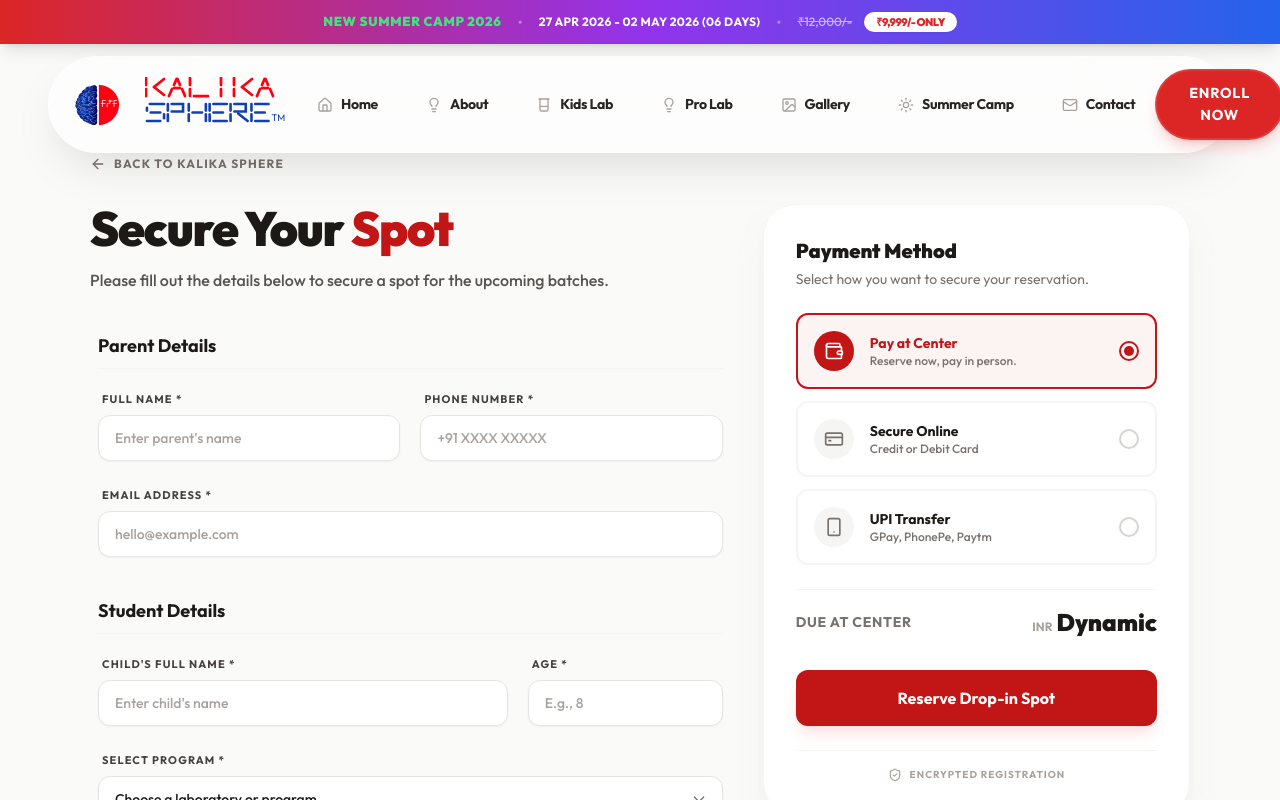
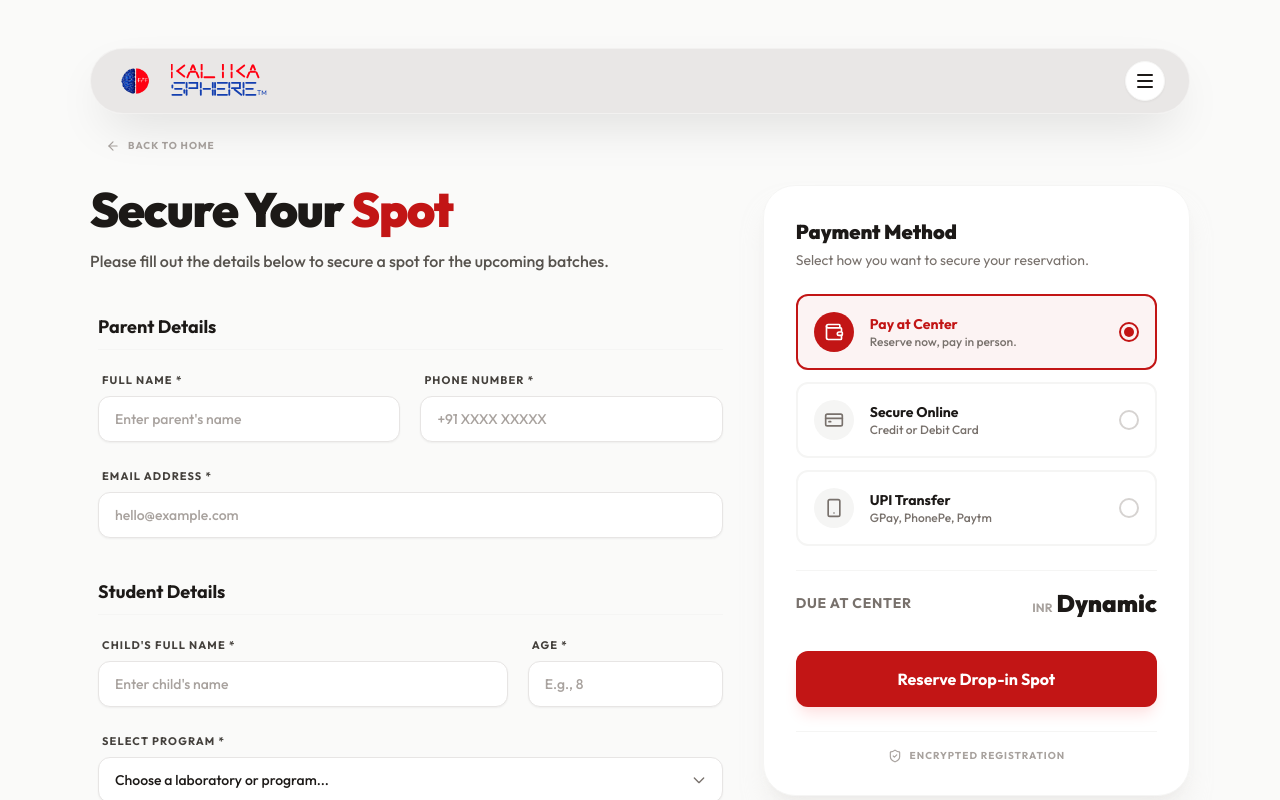
Before and after one commit to ramapriya22793/kalika-sphere, a React (Vite) app: page / in a window 1280 px wide. Both pictures are taken after a click on the button "ENROLL NOW". Shown: the top 800 px of the page. Built offline with nearby package versions, Linux system fonts and the light colour scheme; a web font is replaced by a local one.

Commit message:
added join section id

```diff
--- a/src/App.tsx
+++ b/src/App.tsx
@@ -1,4 +1,4 @@
-import { useState } from 'react';
+import { useState, useEffect } from 'react';
 import HeroSection from './components/HeroSection';
 import Navbar from './components/Navbar';
 import AnnouncementBar from './components/AnnouncementBar';
@@ -11,19 +11,37 @@ import Footer from './components/Footer';
 import EnrollmentForm from './components/EnrollmentForm';
 import SummerWorkshop from './components/SummerWorkshop';
 import SummerFloatingTab from './components/SummerFloatingTab';
+import EnrollmentSplash from './components/EnrollmentSplash';
 
 function App() {
-  const [currentView, setCurrentView] = useState<'home' | 'programs' | 'pro-programs' | 'gallery' | 'enroll' | 'summer-workshop'>('home');
+  const [currentView, setCurrentView] = useState<'home' | 'programs' | 'pro-programs' | 'gallery' | 'enroll' | 'summer-workshop' | 'enroll-splash'>('home');
   const [workshopOpenId, setWorkshopOpenId] = useState<string | null>(null);
+
+  useEffect(() => {
+    // Check if the user arrived via the social media link
+    const params = new URLSearchParams(window.location.search);
+    if (params.get('join') === 'true') {
+      setCurrentView('enroll-splash');
+    }
+  }, []);
+
+  if (currentView === 'enroll-splash') {
+    return <EnrollmentSplash setCurrentView={setCurrentView} />;
+  }
+
+  // Hide bars during enrollment for a clean flow
+  const isEnrollmentFlow = currentView === 'enroll';
 
   return (
     <div className="min-h-screen bg-kalika-cream font-sans selection:bg-kalika-red selection:text-white">
-      <AnnouncementBar setCurrentView={setCurrentView} />
-      <Navbar
-        setCurrentView={setCurrentView}
-        currentView={currentView}
-      />
-      <SummerFloatingTab setCurrentView={setCurrentView} currentView={currentView} />
+      {!isEnrollmentFlow && <AnnouncementBar setCurrentView={setCurrentView} />}
+      {!isEnrollmentFlow && (
+        <Navbar
+          setCurrentView={setCurrentView}
+          currentView={currentView}
+        />
+      )}
+      {!isEnrollmentFlow && <SummerFloatingTab setCurrentView={setCurrentView} currentView={currentView} />}
 
       {currentView === 'home' ? (
         <main>
--- a/src/components/EnrollmentForm.tsx
+++ b/src/components/EnrollmentForm.tsx
@@ -2,6 +2,8 @@ import React, { useState } from 'react';
 import { motion, AnimatePresence } from 'framer-motion';
 import { ArrowLeft, CreditCard, Smartphone, CheckCircle2, Wallet, ShieldCheck } from 'lucide-react';
 import { supabase } from '../supabaseClient';
+import logoAsset from '../assets/logo.png';
+import KalikaLogo from './KalikaLogo';
 
 interface EnrollmentFormProps {
   setCurrentView?: (view: 'home' | 'programs' | 'pro-programs' | 'gallery' | 'enroll' | 'summer-workshop') => void;
@@ -99,17 +101,39 @@ const EnrollmentForm = ({ setCurrentView }: EnrollmentFormProps) => {
   }
 
   return (
-    <div className="min-h-screen pt-28 pb-20 px-4 md:px-8 bg-stone-50 relative font-sans">
+    <div className="min-h-screen pt-12 pb-20 px-4 md:px-8 bg-stone-50 relative font-sans">
       <div className="max-w-[1100px] mx-auto relative z-10">
 
-        {/* Navigation */}
-        <button
-          onClick={() => setCurrentView && setCurrentView('home')}
-          className="flex items-center gap-2 text-stone-500 hover:text-[#C21515] font-bold text-xs uppercase tracking-widest mb-8 transition-colors group"
-        >
-          <ArrowLeft className="w-4 h-4 group-hover:-translate-x-1 transition-transform" />
-          Back to Kalika Sphere
-        </button>
+        {/* Navigation & Brand Header */}
+        <div className="flex flex-col gap-6 mb-8">
+          {/* Capsule Brand Bar */}
+          <div
+            onClick={() => setCurrentView && setCurrentView('home')}
+            className="flex items-center justify-between gap-4 cursor-pointer group bg-stone-200/90 backdrop-blur-3xl px-6 py-3 rounded-full border border-white/40 shadow-premium transition-all hover:bg-stone-200 w-full md:w-auto md:min-w-[400px]"
+          >
+            <div className="flex items-center gap-4">
+              <img src={logoAsset} alt="Logo" className="w-10 h-10 object-contain group-hover:rotate-12 transition-transform duration-500" />
+              <KalikaLogo size="sm" theme="light" showSubText={true} />
+            </div>
+
+            {/* Circular Menu Button Look-alike */}
+            <div className="w-10 h-10 rounded-full bg-white flex items-center justify-center shadow-sm border border-stone-100">
+              <div className="flex flex-col gap-1">
+                <div className="w-4 h-[2px] bg-stone-900 rounded-full"></div>
+                <div className="w-4 h-[2px] bg-stone-900 rounded-full"></div>
+                <div className="w-4 h-[2px] bg-stone-900 rounded-full"></div>
+              </div>
+            </div>
+          </div>
+
+          <button
+            onClick={() => setCurrentView && setCurrentView('home')}
+            className="flex items-center gap-2 text-stone-400 hover:text-[#C21515] font-bold text-[10px] uppercase tracking-widest transition-colors group px-4"
+          >
+            <ArrowLeft className="w-3.5 h-3.5 group-hover:-translate-x-1 transition-transform" />
+            Back to Home
+          </button>
+        </div>
 
         <div className="flex flex-col lg:flex-row gap-8 items-start">
 
--- /dev/null
+++ b/src/components/EnrollmentSplash.tsx
@@ -0,0 +1,96 @@
+import { useEffect } from 'react';
+import { motion } from 'framer-motion';
+import logoIcon from '../assets/logo.png';
+import KalikaLogo from './KalikaLogo';
+
+interface EnrollmentSplashProps {
+  setCurrentView: (view: 'home' | 'programs' | 'pro-programs' | 'gallery' | 'enroll' | 'summer-workshop' | 'enroll-splash') => void;
+}
+
+const EnrollmentSplash = ({ setCurrentView }: EnrollmentSplashProps) => {
+  useEffect(() => {
+    // Automatically redirect to the enrollment form after 2 seconds
+    const timer = setTimeout(() => {
+      setCurrentView('enroll');
+    }, 2000);
+
+    return () => clearTimeout(timer);
+  }, [setCurrentView]);
+
+  return (
+    <div className="relative min-h-screen bg-[#FFF8F0] overflow-hidden flex flex-col font-sans selection:bg-red-500 selection:text-white">
+      {/* Dynamic Background with soft gradients (Not Black) */}
+      <div className="absolute inset-0 z-0 overflow-hidden">
+        <div className="absolute top-[-10%] right-[-10%] w-[70%] h-[70%] bg-red-500/5 rounded-full blur-[100px]" />
+        <div className="absolute bottom-[-10%] left-[-10%] w-[60%] h-[60%] bg-blue-500/5 rounded-full blur-[100px]" />
+      </div>
+
+      {/* Main Content Area */}
+      <div className="relative z-10 flex-1 flex flex-col items-center justify-center p-6 text-center">
+        <motion.div
+           initial={{ opacity: 0, scale: 0.95 }}
+           animate={{ opacity: 1, scale: 1 }}
+           transition={{ duration: 1 }}
+           className="flex flex-col items-center max-w-lg w-full"
+        >
+          {/* Brand Logo Icon */}
+          <motion.div
+            initial={{ y: 20, opacity: 0 }}
+            animate={{ y: 0, opacity: 1 }}
+            transition={{ duration: 0.7 }}
+            className="w-48 h-48 md:w-64 md:h-64 mb-10"
+          >
+            <img
+              src={logoIcon}
+              alt="Kalika Sphere Logo"
+              className="w-full h-full object-contain filter drop-shadow-xl"
+            />
+          </motion.div>
+
+          {/* Brand Name */}
+          <div className="mb-2">
+            <KalikaLogo size="xl" theme="light" showSubText={true} className="scale-150 transform" />
+          </div>
+
+          <motion.p
+            initial={{ opacity: 0 }}
+            animate={{ opacity: 0.5 }}
+            transition={{ delay: 0.8 }}
+            className="text-stone-900 text-xs md:text-sm font-black tracking-[0.4em] uppercase mt-12"
+          >
+            Creative Learning Center
+          </motion.p>
+
+          {/* Loading Indicator */}
+          <motion.div
+            initial={{ opacity: 0 }}
+            animate={{ opacity: 1 }}
+            transition={{ delay: 1.2 }}
+            className="mt-16 flex flex-col items-center gap-4 w-64"
+          >
+            <div className="w-full h-1 bg-stone-200 rounded-full overflow-hidden">
+               <motion.div
+                 initial={{ width: 0 }}
+                 animate={{ width: "100%" }}
+                 transition={{ duration: 2.0, ease: "linear" }}
+                 className="h-full bg-gradient-to-r from-red-600 to-blue-600"
+               />
+            </div>
+            <span className="text-[10px] text-stone-400 font-black tracking-widest uppercase">
+              Preparing Your Experience
+            </span>
+          </motion.div>
+        </motion.div>
+      </div>
+
+      {/* Branding Footer */}
+      <div className="absolute bottom-10 left-1/2 -translate-x-1/2 opacity-20">
+        <p className="text-[9px] text-stone-900 font-bold tracking-[0.4em] uppercase italic">
+          Powering the next generation
+        </p>
+      </div>
+    </div>
+  );
+};
+
+export default EnrollmentSplash;
--- a/src/components/Navbar.tsx
+++ b/src/components/Navbar.tsx
@@ -5,8 +5,8 @@ import logoAsset from '../assets/logo.png';
 import KalikaLogo from './KalikaLogo';
 
 interface NavbarProps {
-  setCurrentView?: (view: 'home' | 'programs' | 'pro-programs' | 'gallery' | 'enroll' | 'summer-workshop') => void;
-  currentView?: 'home' | 'programs' | 'pro-programs' | 'gallery' | 'enroll' | 'summer-workshop';
+  setCurrentView?: (view: 'home' | 'programs' | 'pro-programs' | 'gallery' | 'enroll' | 'summer-workshop' | 'enroll-splash') => void;
+  currentView?: 'home' | 'programs' | 'pro-programs' | 'gallery' | 'enroll' | 'summer-workshop' | 'enroll-splash';
 }
 
 const Navbar = ({ setCurrentView, currentView }: NavbarProps) => {
@@ -66,7 +66,7 @@ const Navbar = ({ setCurrentView, currentView }: NavbarProps) => {
             className="flex items-center gap-2 md:gap-4 cursor-pointer group"
           >
             <div className="w-12 h-12 md:w-16 md:h-16 flex items-center justify-center flex-shrink-0">
-              <img src={logoAsset} alt="Kalika Sphere Logo" className="w-full h-full object-contain hover:rotate-12 transition-transform duration-500" style={{ mixBlendMode: 'multiply' }} />
+              <img src={logoAsset} alt="Kalika Sphere Logo" className="w-full h-full object-contain hover:rotate-12 transition-transform duration-500" />
             </div>
             <div className="block">
               <KalikaLogo size={isMobile ? 'sm' : 'md'} />
--- a/src/components/SummerFloatingTab.tsx
+++ b/src/components/SummerFloatingTab.tsx
@@ -2,7 +2,7 @@ import { motion } from 'framer-motion';
 import { Sun } from 'lucide-react';
 
 interface SummerFloatingTabProps {
-  setCurrentView: (view: 'home' | 'programs' | 'pro-programs' | 'gallery' | 'enroll' | 'summer-workshop') => void;
+  setCurrentView: (view: 'home' | 'programs' | 'pro-programs' | 'gallery' | 'enroll' | 'summer-workshop' | 'enroll-splash') => void;
   currentView: string;
 }
 
--- a/src/index.css
+++ b/src/index.css
@@ -1,9 +1,9 @@
 @import url('https://fonts.googleapis.com/css2?family=Outfit:wght@300;400;500;600;700;800;900&display=swap');
 
 /* Tailwind CSS Core Directives */
-@tailwind base;
-@tailwind components;
-@tailwind utilities;
+@import "tailwindcss/base";
+@import "tailwindcss/components";
+@import "tailwindcss/utilities";
 
 :root {
   background-color: #FFF8F0;
```
